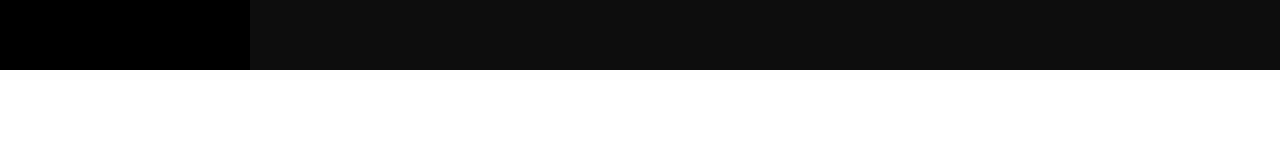
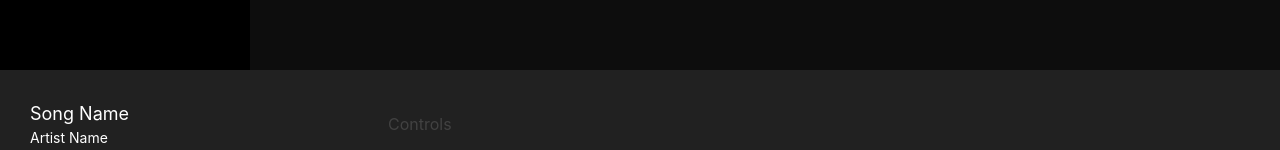
Before and after one commit to xDamneDx/frontendmasters-fullstack-music, a Next.js app: page / in a window 1280 px wide. Shown: the part 630-780 px from the top of the page. Built offline with nearby package versions, Linux system fonts and the light colour scheme; no server answers; the database is empty.

Commit message:
Added PlayerBar component

```diff
--- a/components/playerLayout.tsx
+++ b/components/playerLayout.tsx
@@ -3,6 +3,7 @@
 
 // Components:
 import Sidebar from "./sidebar";
+import PlayerBar from "./playerBar";
 
 const PlayerLayout = ({ children }) => {
   return (
@@ -14,7 +15,7 @@
         <Box height="calc(100vh - 100px)">{children}</Box>
       </Box>
       <Box position="absolute" left="0" bottom="0">
-        Player
+        <PlayerBar />
       </Box>
     </Box>
   );
```
